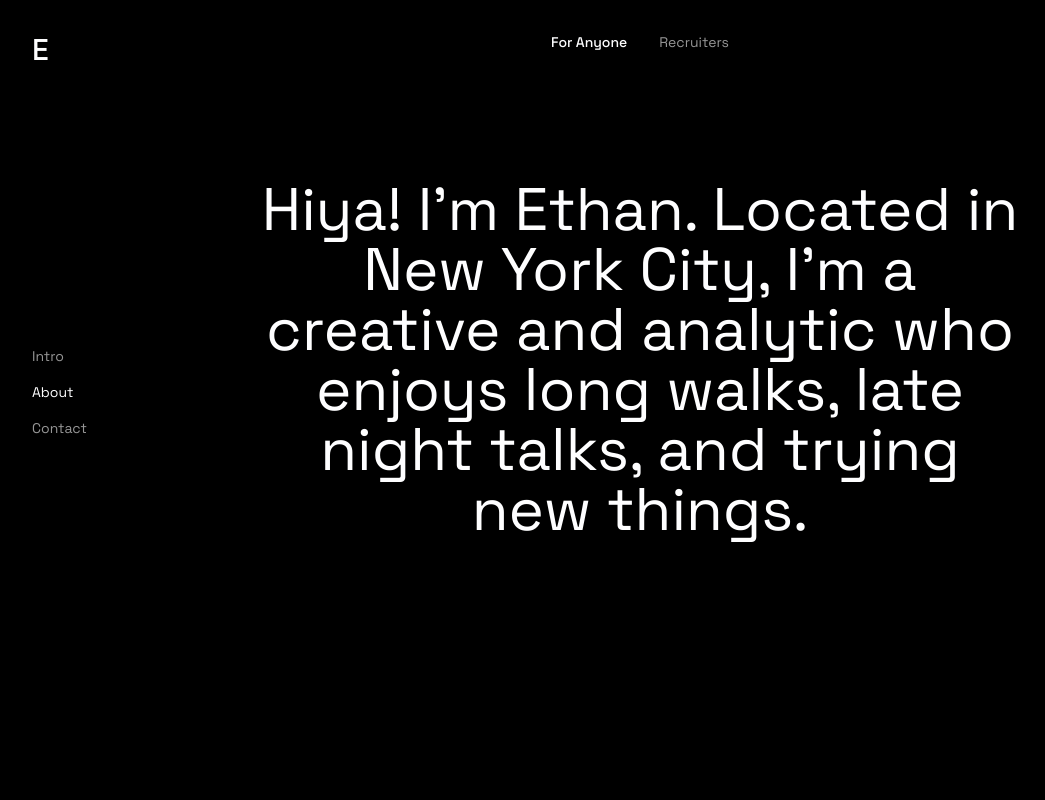
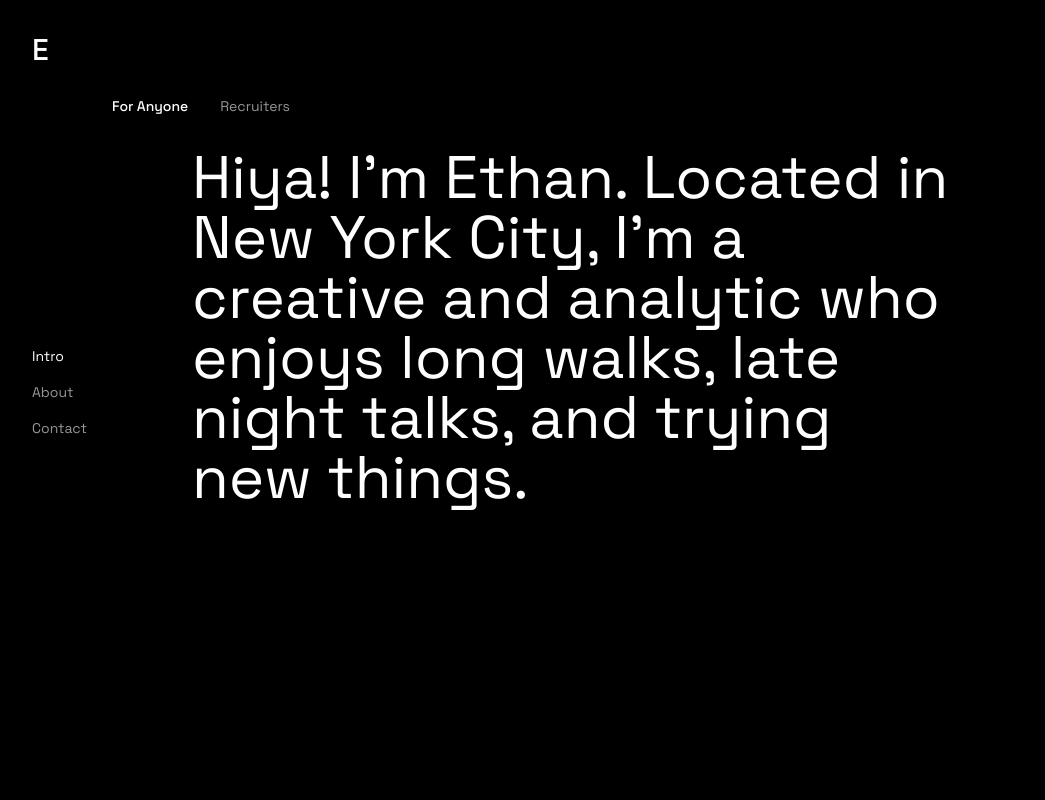
Before and after one commit to ethanwhyy/ethanwhyy.github.io, a Next.js app: page / in a window 1280 px wide. Shown: the top 800 px of the page, without its empty margins (0-1045 px from the left). Built offline with nearby package versions, Linux system fonts and the light colour scheme.

Commit message:
attempting to merge the header and intro. testing.

```diff
--- a/app/page.tsx
+++ b/app/page.tsx
@@ -217,44 +217,7 @@
                 )}
               </AnimatePresence>
 
-              {/* Header */}
-              <header className="p-4 md:p-8 pt-24 md:pt-8">
-                <div className="relative md:static mb-8">
-                  <div
-                    className="absolute left-0 z-10 w-12 h-full bg-gradient-to-r from-black to-transparent pointer-events-none"
-                    style={{
-                      opacity: scrollPosition > 0 ? 1 : 0,
-                      transition: 'opacity 0.3s ease'
-                    }}
-                  ></div>
-                  <div className="absolute right-0 z-10 w-12 h-full bg-gradient-to-l from-black to-transparent pointer-events-none"></div>
-                  <div
-                    ref={scrollContainerRef}
-                    className="flex gap-4 md:gap-8 justify-start md:justify-center text-sm overflow-x-auto scrollbar-hide"
-                    style={{
-                      scrollbarWidth: 'none',
-                      msOverflowStyle: 'none',
-                      WebkitOverflowScrolling: 'touch',
-                      paddingLeft: '1rem',
-                      paddingRight: '1rem'
-                    }}
-                  >
-                    {(['anyone', 'recruiters'] as AudienceType[]).map((audience) => (
-                      <button
-                        key={audience}
-                        onClick={() => setSelectedAudience(audience)}
-                        className={`transition-colors whitespace-nowrap flex-shrink-0 ${
-                          selectedAudience === audience
-                            ? 'text-[#fefeff] font-medium'
-                            : 'text-[#969696] hover:text-[#fefeff]'
-                        }`}
-                      >
-                        {audienceContent[audience].title}
-                      </button>
-                    ))}
-                  </div>
-                </div>
-              </header>
+              {/* WAS HERE 2 */}
 
               {/* Desktop Navigation */}
               <nav className="hidden md:block fixed left-8 top-1/2 -translate-y-1/2 z-40">
@@ -276,13 +239,55 @@
 
               {/* Main Content */}
               <main className="flex-grow">
-                <section id="intro" className="min-h-screen px-4 md:px-24">
-                  <div className="pt-16 pb-8"> {/* Adjusted padding-bottom to 8 */}
+                {/* WAS HERE */}
+
+                <section id="intro" className="min-h-screen px-4 md:px-24 pt-24">
+    {/* Combined Header and Intro */}
+    <div className="max-w-7xl mx-auto">
+      {/* Header Navigation */}
+      <div className="relative md:static mb-8">
+        {/* Left and Right Gradient Overlays */}
+        <div
+          className="absolute left-0 z-10 w-12 h-full bg-gradient-to-r from-black to-transparent pointer-events-none"
+          style={{
+            opacity: scrollPosition > 0 ? 1 : 0,
+            transition: 'opacity 0.3s ease',
+          }}
+        ></div>
+        <div className="absolute right-0 z-10 w-12 h-full bg-gradient-to-l from-black to-transparent pointer-events-none"></div>
+
+        {/* Scrollable Nav */}
+        <div
+          ref={scrollContainerRef}
+          className="flex gap-4 md:gap-8 justify-start text-sm overflow-x-auto scrollbar-hide pl-4 pr-4"
+          style={{
+            scrollbarWidth: 'none',
+            msOverflowStyle: 'none',
+            WebkitOverflowScrolling: 'touch',
+          }}
+        >
+          {(['anyone', 'recruiters'] as AudienceType[]).map((audience) => (
+            <button
+              key={audience}
+              onClick={() => setSelectedAudience(audience)}
+              className={`transition-colors whitespace-nowrap flex-shrink-0 ${
+                selectedAudience === audience
+                  ? 'text-[#fefeff] font-medium'
+                  : 'text-[#969696] hover:text-[#fefeff]'
+              }`}
+            >
+              {audienceContent[audience].title}
+            </button>
+          ))}
+        </div>
+      </div>
+
+      {/* Intro Content - Left Aligned & Shifted Right */}
       <motion.div
         initial={{ y: 20, opacity: 0 }}
         animate={{ y: 0, opacity: 1 }}
         transition={{ delay: 0.2 }}
-                      className="text-center max-w-7xl mx-auto"
+        className="pl-4 md:pl-24"
       >
         <AnimatePresence mode="wait">
           <motion.div
@@ -292,10 +297,10 @@
             exit={{ opacity: 0, y: -20 }}
             transition={{ duration: 0.5 }}
           >
-                          <p className="text-3xl md:text-6xl text-[#fefeff] leading-tight mb-12 max-w-3xl mx-auto">
+            <p className="text-left text-3xl md:text-6xl text-[#fefeff] leading-tight mb-12 max-w-3xl">
               {audienceContent[selectedAudience].description}
             </p>
-                          <div className="flex gap-4 flex-wrap justify-center">
+            <div className="flex gap-4 flex-wrap">
               {audienceContent[selectedAudience].skills.map((skill, index) => (
                 <span key={index} className="text-sm text-[#969696]">
                   {skill}
```
Lines whose indentation alone changed are shown as unchanged.
